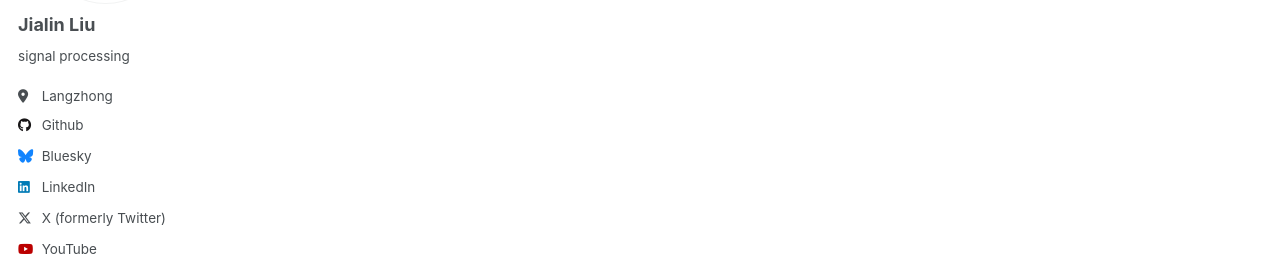
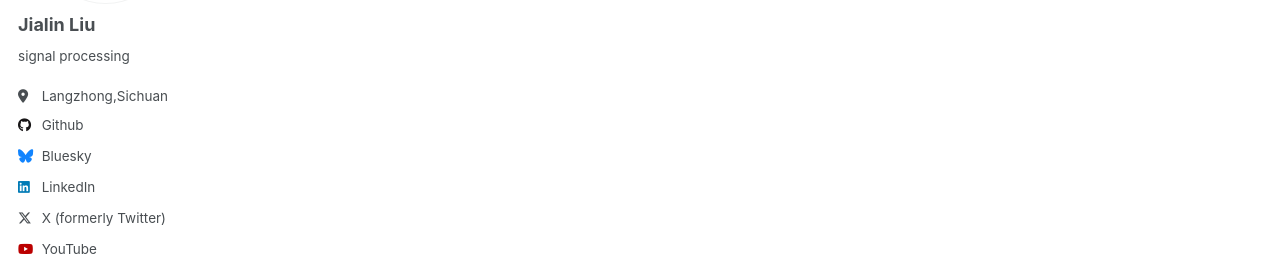
Before and after one commit to jialinliu0817/jialinliu0817.github.io, a Jekyll site: the page built from _pages/about.md, in a window 1280 px wide. Shown: the part 331-611 px from the top of the page. Built offline with Jekyll 4.4.1, drawn with Linux system fonts in a browser that asks for light colours.

Commit message:
Update _config.yml

```diff
--- a/_config.yml
+++ b/_config.yml
@@ -25,7 +25,7 @@ author:
   name             : "Jialin Liu"
   pronouns         : # example: "she/her"
   bio              : "signal processing"
-  location         : "Langzhong"
+  location         : "Langzhong,Sichuan"
   #employer         : " "
   uri              : # URL
   #email            : "none@example.org"
```
